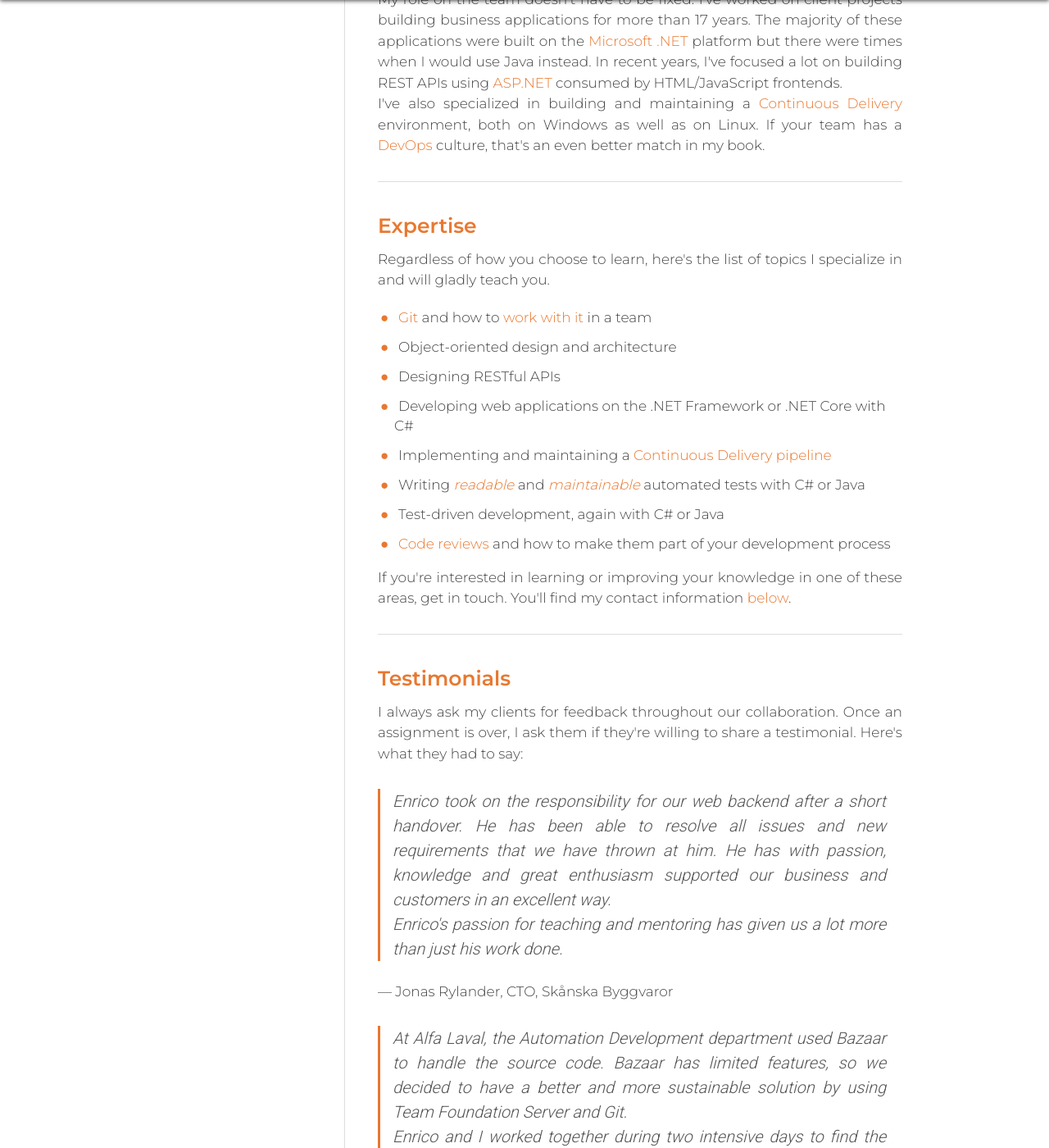
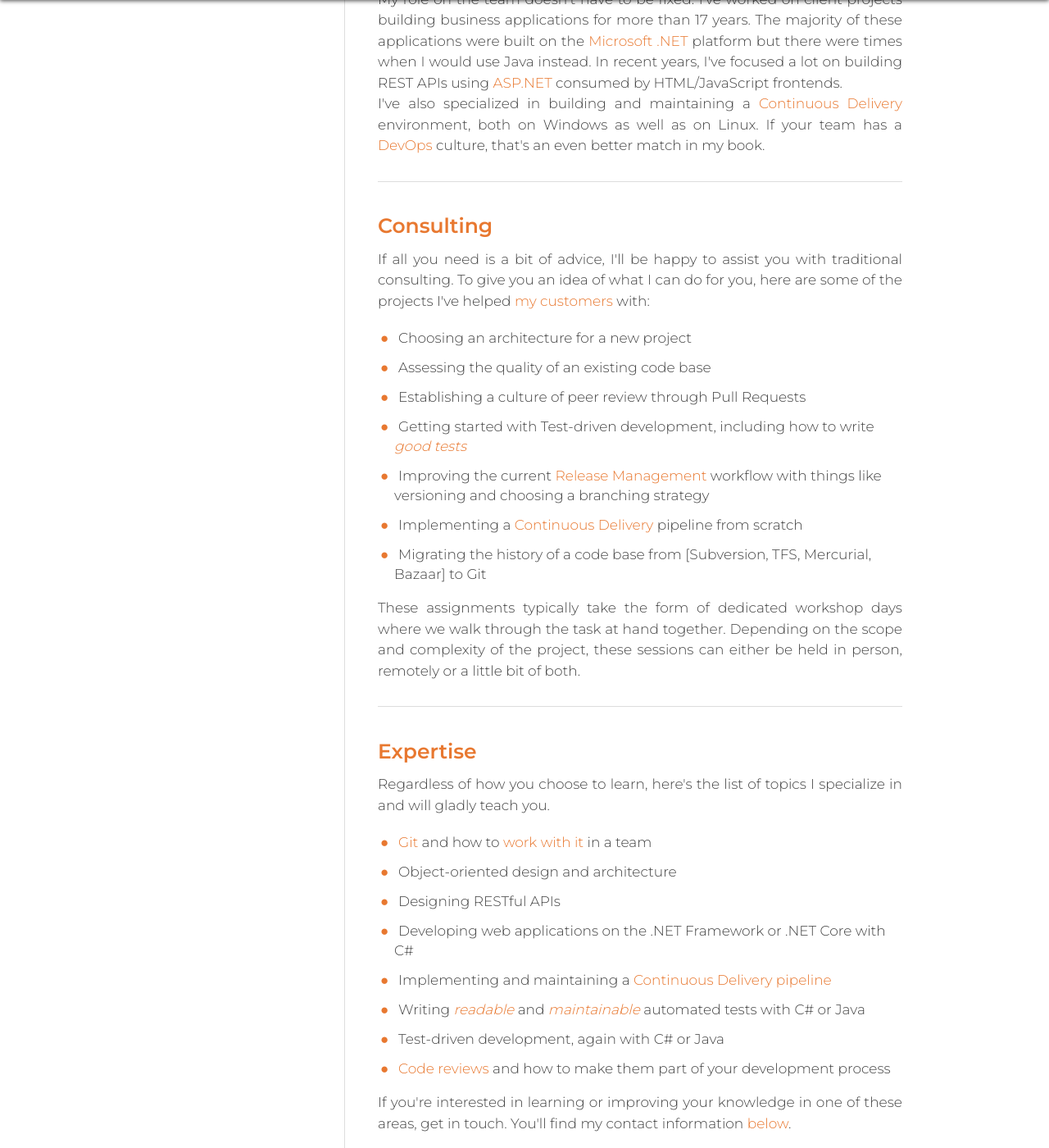
Before and after one commit to megakemp/megakemp.github.io, a Jekyll site: the page built from offering/index.html, in a window 1280 px wide and 1400 px high, scrolled down 1991 px. Shown: the whole window at 82% size. Built offline with Jekyll 4.4.1, drawn with Linux system fonts in a browser that asks for light colours; nearby versions of some CDN libraries; comment, search, counter and statistics services are not loaded.

Commit message:
Adds a section about consulting to the offering page

```diff
--- a/offering/index.html
+++ b/offering/index.html
@@ -45,6 +45,24 @@
   <p>In my experience, this is the form of learning with the longest impact, giving teams the best chance to grow and actually change the way they work.</p>
 
   <p>My role on the team doesn't have to be fixed. I've worked on client projects building business applications for more than {{ site.time | date: "%Y" | minus: 2002 }} years. The majority of these applications were built on the <a href="https://www.microsoft.com/net" target="_blank">Microsoft .NET</a> platform but there were times when I would use Java instead. In recent years, I've focused a lot on building REST APIs using <a href="https://www.asp.net" target="_blank">ASP.NET</a> consumed by HTML/JavaScript frontends.<br/>I've also specialized in building and maintaining a <a href="https://en.wikipedia.org/wiki/Continuous_delivery" target="_blank">Continuous Delivery</a> environment, both on Windows as well as on Linux. If your team has a <a href="https://en.wikipedia.org/wiki/DevOps" target="_blank">DevOps</a> culture, that's an even better match in my book.</p>
+
+  <hr/>
+
+  <h2 id="consulting">Consulting</h2>
+
+  <p>If all you need is a bit of advice, I'll be happy to assist you with traditional consulting. To give you an idea of what I can do for you, here are some of the projects I've helped <a href="#testimonials">my customers</a> with:</p>
+
+  <ul>
+    <li>Choosing an architecture for a new project</li>
+    <li>Assessing the quality of an existing code base</li>
+    <li>Establishing a culture of peer review through Pull Requests</li>
+    <li>Getting started with Test-driven development, including how to write <a href="/2011/12/15/keep-your-unit-tests-dry-with-autofixture-customizations/"><em>good tests</em></a></li>
+    <li>Improving the current <a href="https://en.wikipedia.org/wiki/Release_management">Release Management</a> workflow with things like versioning and choosing a branching strategy</li>
+    <li>Implementing a <a href="https://en.wikipedia.org/wiki/Continuous_delivery">Continuous Delivery</a> pipeline from scratch</li>
+    <li>Migrating the history of a code base from [Subversion, TFS, Mercurial, Bazaar] to Git</li>
+  </ul>
+
+<p>These assignments typically take the form of dedicated workshop days where we walk through the task at hand together. Depending on the scope and complexity of the project, these sessions can either be held in person, remotely or a little bit of both.</p>
 
   <hr/>
 
```
